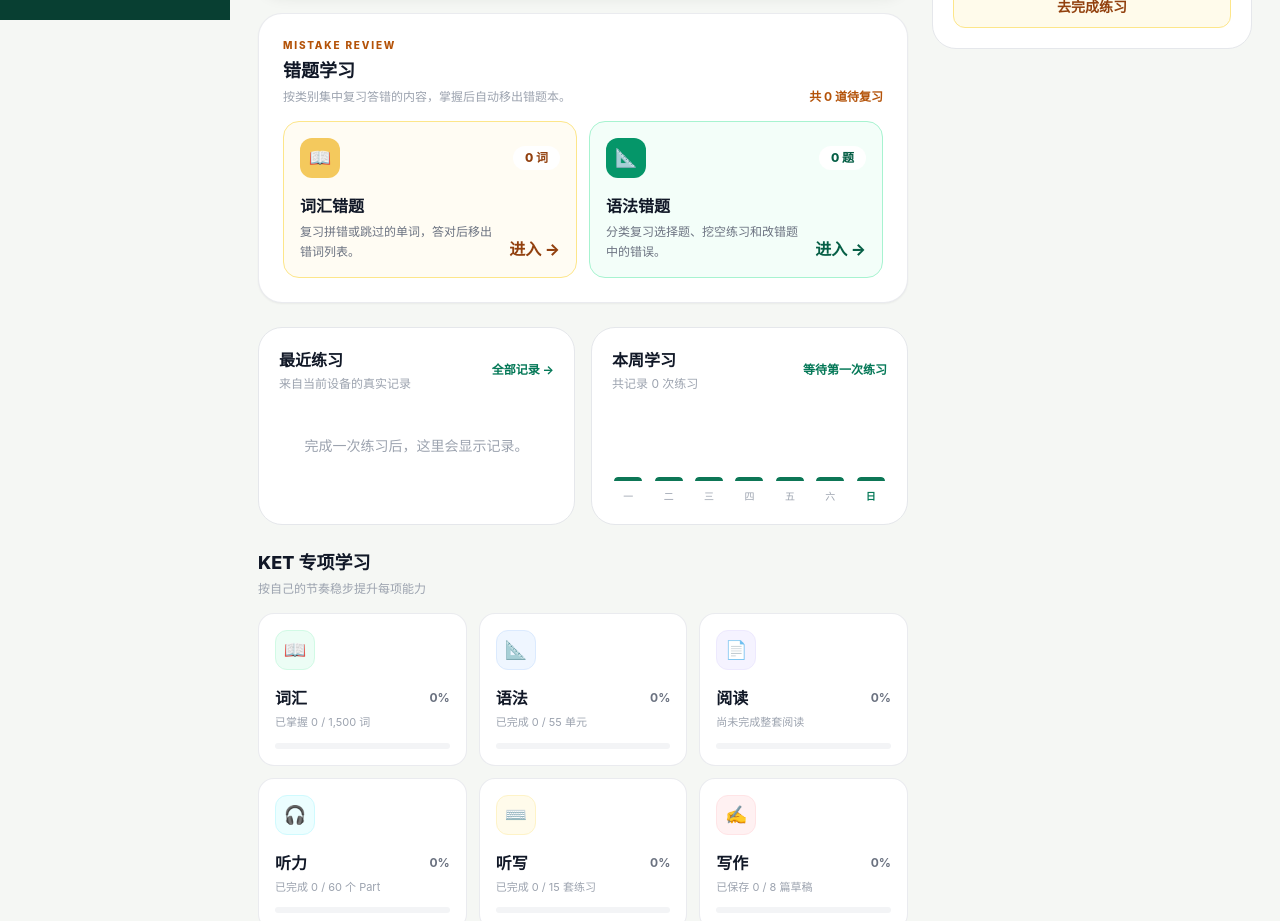
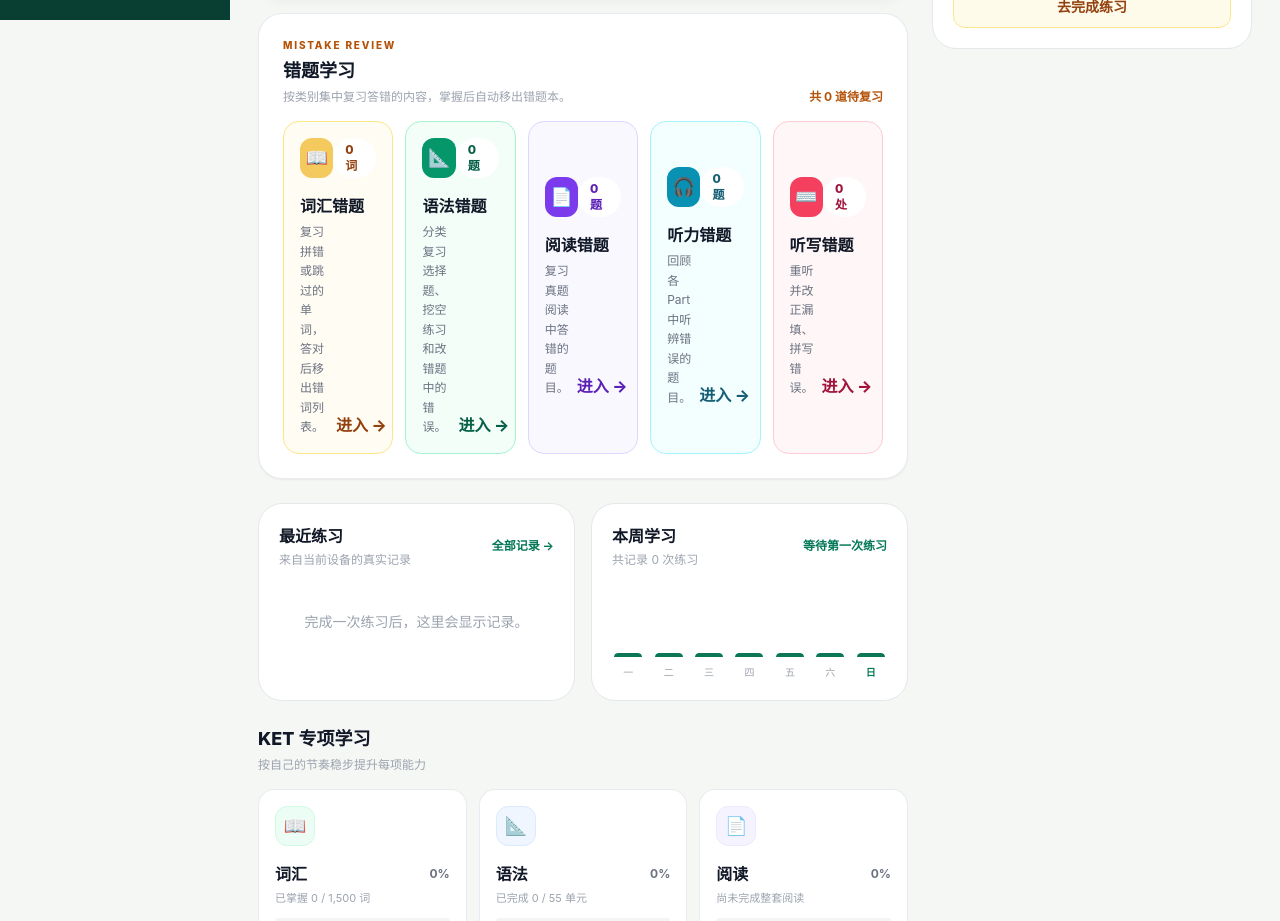
Before and after one commit to audrey-ship-it/mars-cambridge, a React (Vite) app: page /cambridge in a window 1280 px wide. Shown: the part 780-1701 px from the top of the page. Built offline with nearby package versions, Linux system fonts and the light colour scheme.

Commit message:
补齐KET错题分类与统计

```diff
--- a/src/pages/CambridgeExam.jsx
+++ b/src/pages/CambridgeExam.jsx
@@ -771,6 +771,19 @@ function ListeningFinalResult({ exam, allAnswers }) {
    READING EXAM
 ══════════════════════════════════════════════════════════ */
 
+function countReadingMistakes(part, answers = []) {
+  if (['text_mcq', 'multiple_matching', 'article_mcq', 'gap_fill_mcq'].includes(part.type)) {
+    return part.questions.reduce((count, question, index) => count + (answers[index] !== question.ans ? 1 : 0), 0)
+  }
+  if (part.type === 'open_gap_fill') {
+    return part.questions.reduce((count, question, index) => {
+      const value = String(answers[index] || '').trim().toLowerCase()
+      return count + ((question.ans || []).some(answer => answer.trim().toLowerCase() === value) ? 0 : 1)
+    }, 0)
+  }
+  return 0
+}
+
 function ReadingExam({ exam, section, onSection }) {
   const parts = exam.reading.parts
   const progressKey = `mars_ket_exam_progress_v1:${exam.id}:reading`
@@ -804,14 +817,15 @@ function ReadingExam({ exam, section, onSection }) {
 
   function handlePartDone(answers) {
     const updated = { ...allAnswers, [partIndex]: answers }
+    const wrongCounts = Object.fromEntries(Object.entries(updated).map(([index, values]) => [index, countReadingMistakes(parts[Number(index)], values)]))
     setAllAnswers(updated)
     if (partIndex + 1 >= parts.length) {
       setDone(true)
-      saveProgress({ partIndex, allAnswers: updated, done: true })
+      saveProgress({ partIndex, allAnswers: updated, wrongCounts, done: true })
     } else {
       const nextPartIndex = partIndex + 1
       setPartIndex(nextPartIndex)
-      saveProgress({ partIndex: nextPartIndex, allAnswers: updated, done: false })
+      saveProgress({ partIndex: nextPartIndex, allAnswers: updated, wrongCounts, done: false })
       window.scrollTo({ top: 0, behavior: 'smooth' })
     }
   }
--- a/src/pages/CambridgeListening.jsx
+++ b/src/pages/CambridgeListening.jsx
@@ -1118,6 +1118,7 @@ function OfficialPartOneSample({ level, setLevel, setId = 9 }) {
     saveListeningProgress(setId, 1, {
       answers,
       completed: answers.every((value) => value !== null),
+      wrongCount: answers.reduce((count, value, index) => count + (value !== null && value !== questions[index].answer ? 1 : 0), 0),
     });
   }, [answers, setId]);
   function resetProgress() {
@@ -1965,6 +1966,7 @@ function OfficialPartFiveBoard({ level, setLevel, setId = 9 }) {
       answers,
       active,
       completed: answers.every((value) => value !== null),
+      wrongCount: answers.reduce((count, value, index) => count + (value !== null && value !== data.items[index].answer ? 1 : 0), 0),
     });
   }, [active, answers, setId]);
   const used = new Set(answers.filter((value) => value !== null));
@@ -2127,6 +2129,7 @@ function OfficialListeningPartSample({ part, level, setLevel, setId = 9 }) {
       answers,
       checked,
       completed: checked.every(Boolean),
+      wrongCount: data.items.reduce((count, item, index) => count + (checked[index] && !isRight(item, answers[index]) ? 1 : 0), 0),
     });
   }, [answers, checked, part, setId]);
   const normalise = (value) =>
--- a/src/pages/CambridgeListeningGap.jsx
+++ b/src/pages/CambridgeListeningGap.jsx
@@ -56,6 +56,7 @@ export default function CambridgeListeningGap() {
         responses: clozeResponses,
         submitted: clozeSubmitted,
         completed: clozeSubmitted,
+        wrongCount: clozeSubmitted ? clozeAnswers.reduce((count, item) => count + (clozeIsCorrect(item) ? 0 : 1), 0) : 0,
         updatedAt: new Date().toISOString(),
       }))
     } catch { /* storage may be unavailable */ }
--- a/src/pages/MyLearningDashboard.jsx
+++ b/src/pages/MyLearningDashboard.jsx
@@ -25,11 +25,13 @@ function readLearningSnapshot() {
   const records = []
 
   let listeningDone = 0
+  let listeningMistakeCount = 0
   for (let setId = 1; setId <= 12; setId += 1) {
     for (let part = 1; part <= 5; part += 1) {
       const item = safeJson(`mars_ket_listening_progress_v1:set-${setId}:part-${part}`, null)
       if (!item) continue
       if (item.completed) listeningDone += 1
+      listeningMistakeCount += Number(item.wrongCount || 0)
       records.push({
         title: `听力练习${setId} · Part ${part}`,
         detail: item.completed ? '已完成' : '进行中',
@@ -41,11 +43,13 @@ function readLearningSnapshot() {
   }
 
   let gapCompleted = 0
+  let gapMistakeCount = 0
   for (let exercise = 1; exercise <= 15; exercise += 1) {
     const item = safeJson(`mars_ket_gap_progress_v1:exercise-${exercise}`, null)
     const hasResponse = item && Object.values(item.responses || {}).some(value => String(value || '').trim())
     if (!item || (!item.completed && !hasResponse)) continue
     if (item.completed) gapCompleted += 1
+    gapMistakeCount += Number(item.wrongCount || 0)
     records.push({
       title: `听力挖空 · 练习${exercise}`,
       detail: item.completed ? '已完成' : '继续填写',
@@ -57,10 +61,12 @@ function readLearningSnapshot() {
 
   let readingUnits = 0
   let readingCompleted = 0
+  let readingMistakeCount = 0
   let writingDrafts = 0
   EXAM_IDS.forEach((examId, index) => {
     const reading = safeJson(`mars_ket_exam_progress_v1:${examId}:reading`, null)
     if (reading) {
+      readingMistakeCount += Object.values(reading.wrongCounts || {}).reduce((sum, value) => sum + Number(value || 0), 0)
       const partNumber = Math.min(5, (reading.partIndex || 0) + 1)
       readingUnits += reading.done ? 5 : Math.max(0, partNumber - 1)
       if (reading.done) readingCompleted += 1
@@ -136,9 +142,12 @@ function readLearningSnapshot() {
     modules,
     records,
     continueItem: records[0] || null,
-    mistakeCount: Object.keys(grammarMistakes).length + (Array.isArray(vocabMistakes) ? vocabMistakes.length : 0),
+    mistakeCount: Object.keys(grammarMistakes).length + (Array.isArray(vocabMistakes) ? vocabMistakes.length : 0) + readingMistakeCount + listeningMistakeCount + gapMistakeCount,
     grammarMistakeCount: Object.keys(grammarMistakes).length,
     vocabMistakeCount: Array.isArray(vocabMistakes) ? vocabMistakes.length : 0,
+    readingMistakeCount,
+    listeningMistakeCount,
+    gapMistakeCount,
     speakingRatings,
     weeklyValues,
     weeklyCount: weeklyValues.reduce((sum, value) => sum + value, 0),
@@ -440,7 +449,7 @@ export default function MyLearningDashboard() {
                   <div><div className="text-[10px] font-extrabold tracking-[.18em] text-amber-700">MISTAKE REVIEW</div><h2 className="mt-1 text-lg font-extrabold">错题学习</h2><p className="mt-1 text-xs text-gray-400">按类别集中复习答错的内容，掌握后自动移出错题本。</p></div>
                   <span className="text-xs font-bold text-amber-700">共 {learning.mistakeCount} 道待复习</span>
                 </div>
-                <div className="mt-4 grid gap-3 sm:grid-cols-2">
+                <div className="mt-4 grid gap-3 sm:grid-cols-2 xl:grid-cols-5">
                   <button onClick={() => navigate('/cambridge/words?mode=review')} className="group rounded-2xl border border-amber-200 bg-amber-50/60 p-4 text-left transition hover:-translate-y-0.5 hover:border-amber-300 hover:shadow-sm">
                     <div className="flex items-center justify-between"><span className="grid h-10 w-10 place-items-center rounded-xl bg-[#f4c95d] text-lg">📖</span><span className="rounded-full bg-white px-3 py-1 text-xs font-extrabold text-amber-800">{learning.vocabMistakeCount} 词</span></div>
                     <h3 className="mt-4 font-extrabold text-gray-900">词汇错题</h3>
@@ -450,6 +459,18 @@ export default function MyLearningDashboard() {
                     <div className="flex items-center justify-between"><span className="grid h-10 w-10 place-items-center rounded-xl bg-emerald-600 text-lg">📐</span><span className="rounded-full bg-white px-3 py-1 text-xs font-extrabold text-emerald-800">{learning.grammarMistakeCount} 题</span></div>
                     <h3 className="mt-4 font-extrabold text-gray-900">语法错题</h3>
                     <div className="mt-1 flex items-end justify-between gap-3"><p className="text-xs leading-relaxed text-gray-500">分类复习选择题、挖空练习和改错题中的错误。</p><span className="shrink-0 font-extrabold text-emerald-800 transition group-hover:translate-x-1">进入 →</span></div>
+                  </button>
+                  <button onClick={() => navigate('/cambridge/reading')} className="group rounded-2xl border border-violet-200 bg-violet-50/60 p-4 text-left transition hover:-translate-y-0.5 hover:border-violet-300 hover:shadow-sm">
+                    <div className="flex items-center justify-between"><span className="grid h-10 w-10 place-items-center rounded-xl bg-violet-600 text-lg">📄</span><span className="rounded-full bg-white px-3 py-1 text-xs font-extrabold text-violet-800">{learning.readingMistakeCount} 题</span></div>
+                    <h3 className="mt-4 font-extrabold text-gray-900">阅读错题</h3><div className="mt-1 flex items-end justify-between gap-2"><p className="text-xs leading-relaxed text-gray-500">复习真题阅读中答错的题目。</p><span className="shrink-0 font-extrabold text-violet-800 transition group-hover:translate-x-1">进入 →</span></div>
+                  </button>
+                  <button onClick={() => navigate('/cambridge/listening')} className="group rounded-2xl border border-cyan-200 bg-cyan-50/60 p-4 text-left transition hover:-translate-y-0.5 hover:border-cyan-300 hover:shadow-sm">
+                    <div className="flex items-center justify-between"><span className="grid h-10 w-10 place-items-center rounded-xl bg-cyan-600 text-lg">🎧</span><span className="rounded-full bg-white px-3 py-1 text-xs font-extrabold text-cyan-800">{learning.listeningMistakeCount} 题</span></div>
+                    <h3 className="mt-4 font-extrabold text-gray-900">听力错题</h3><div className="mt-1 flex items-end justify-between gap-2"><p className="text-xs leading-relaxed text-gray-500">回顾各 Part 中听辨错误的题目。</p><span className="shrink-0 font-extrabold text-cyan-800 transition group-hover:translate-x-1">进入 →</span></div>
+                  </button>
+                  <button onClick={() => navigate('/cambridge/dictation')} className="group rounded-2xl border border-rose-200 bg-rose-50/60 p-4 text-left transition hover:-translate-y-0.5 hover:border-rose-300 hover:shadow-sm">
+                    <div className="flex items-center justify-between"><span className="grid h-10 w-10 place-items-center rounded-xl bg-rose-500 text-lg">⌨️</span><span className="rounded-full bg-white px-3 py-1 text-xs font-extrabold text-rose-800">{learning.gapMistakeCount} 处</span></div>
+                    <h3 className="mt-4 font-extrabold text-gray-900">听写错题</h3><div className="mt-1 flex items-end justify-between gap-2"><p className="text-xs leading-relaxed text-gray-500">重听并改正漏填、拼写错误。</p><span className="shrink-0 font-extrabold text-rose-800 transition group-hover:translate-x-1">进入 →</span></div>
                   </button>
                 </div>
               </section>
```
